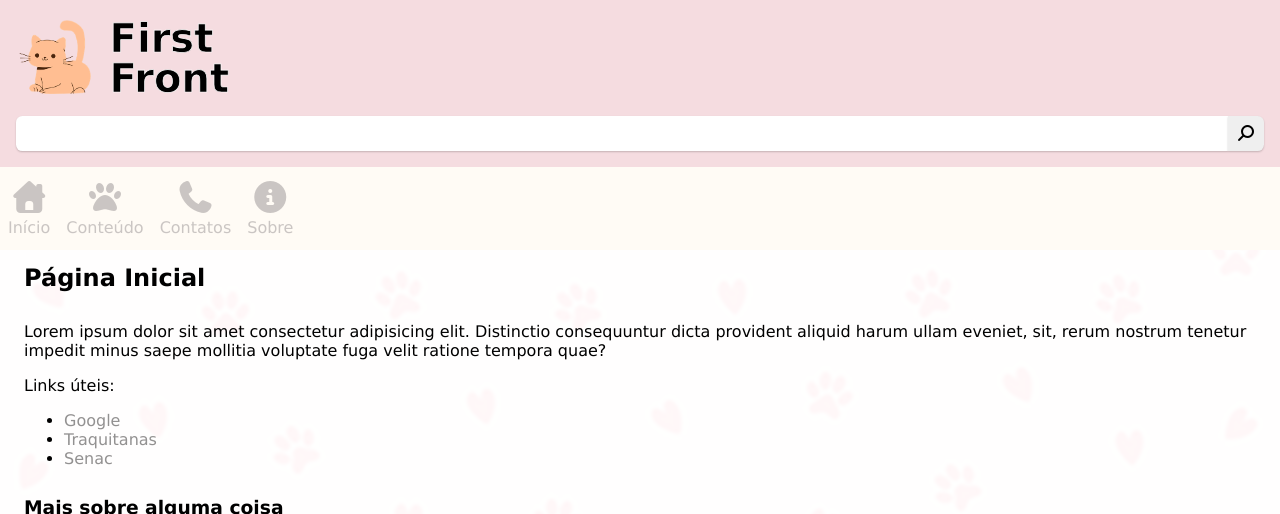
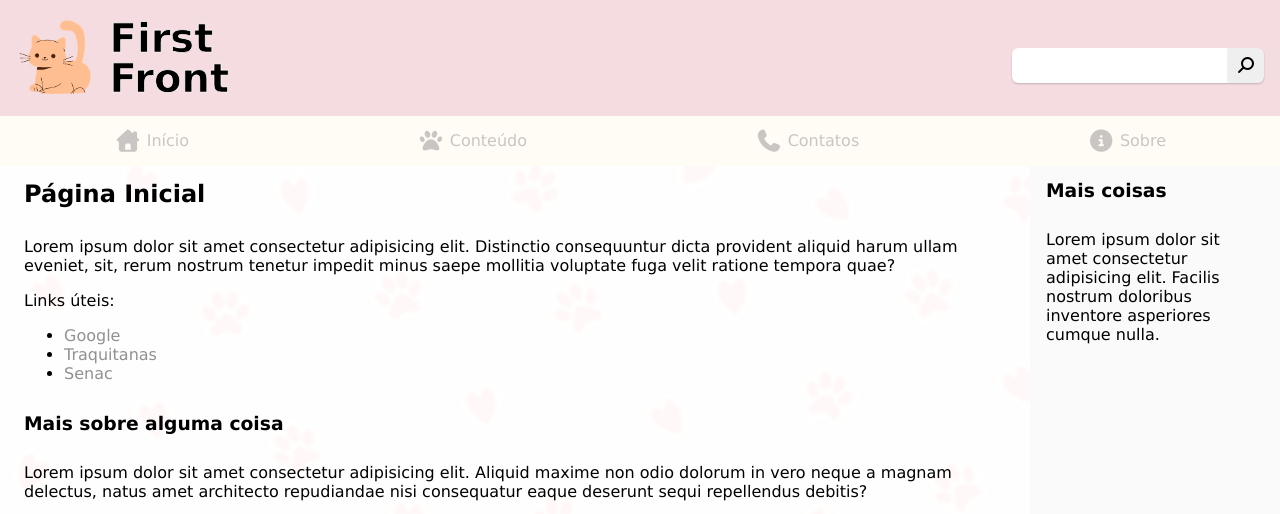
Before and after one commit to Aneleh22/first_front, a plain HTML site: page index.html in a window 1280 px wide. Shown: the top 514 px of the page. Drawn offline with Linux system fonts and the light colour scheme.

Commit message:
responsividade

```diff
--- a/css/style.css
+++ b/css/style.css
@@ -78,6 +78,8 @@ h6 {
 #wrap>header {
     background-color: #f5dce0;
     padding: 1rem;
+    display: flex;
+    flex-direction: column;
 }
 
 /* Apenas imagem dentro do header. */
@@ -138,17 +140,25 @@ h6 {
     display: flex;
     border-top: 1px solid  #fffbf5;
     border-bottom: 1px solid  #fffbf5;
+    align-items: center;
+    justify-content:space-around;
 }
 
 #wrap> nav>a {
     padding: .8rem .5rem;
     display: flex;
-    flex-direction: column;
-    align-items: center;
+    flex-direction:column;
+    align-items:center;
     gap: .3rem;
     color: rgb(161, 156, 156, 0.568);
     transition: 1s;
 }
+
+/* Somente o primeiro filho <a> do <nav>
+#wrap>nav a:first-child {
+    margin-right: auto;
+}
+*/
 
 #wrap>nav>a:hover {
     color: rgb(214, 140, 181);
@@ -213,3 +223,58 @@ img.responsive {
     max-width: 100%;
     width: auto;
 }
+
+/**************************/
+/***** RESPONSIVIDADE *****/
+/**************************/
+
+/***** Telas de 576px ou mais *****/
+@media screen and (min-width: 576px) {
+
+    /**** HEADER *****/
+    #wrap>header {
+        /* Elementos lado-a-lado */
+        flex-direction: row;
+        /* Na linha central */
+        align-items: center;
+        /* Afastados */
+        justify-content: space-between;
+    }
+
+    #wrap>header>div {
+        /* Logo e título crescem o máximo possível */
+        flex-grow: 1;
+    }
+}
+
+/***** Telas de 640px ou mais *****/
+@media screen and (min-width: 640px) {
+
+    /***** MENU PRINCIPAL *****/
+    #wrap>nav a {
+        /* Elementos lado-a-lado */
+        flex-direction: row;
+        /* Ajusta o preenchimento */
+        padding: .8rem 1rem;
+    }
+
+    #wrap>nav i {
+        /* Diminui ícones */
+        font-size: 1.4rem;
+    }
+}
+
+@media screen and (min-width: 768px) {
+
+    /***** CONTEÚDO PRINCIPAL *****/
+    #wrap>main {
+        flex-direction: row;
+    }
+
+    #wrap>main aside {
+        flex-basis: 250px;
+        /* Hack caso "flex-basis" falhe! */
+        min-width: 250px;
+        max-width: 250px;
+    }
+}
```
